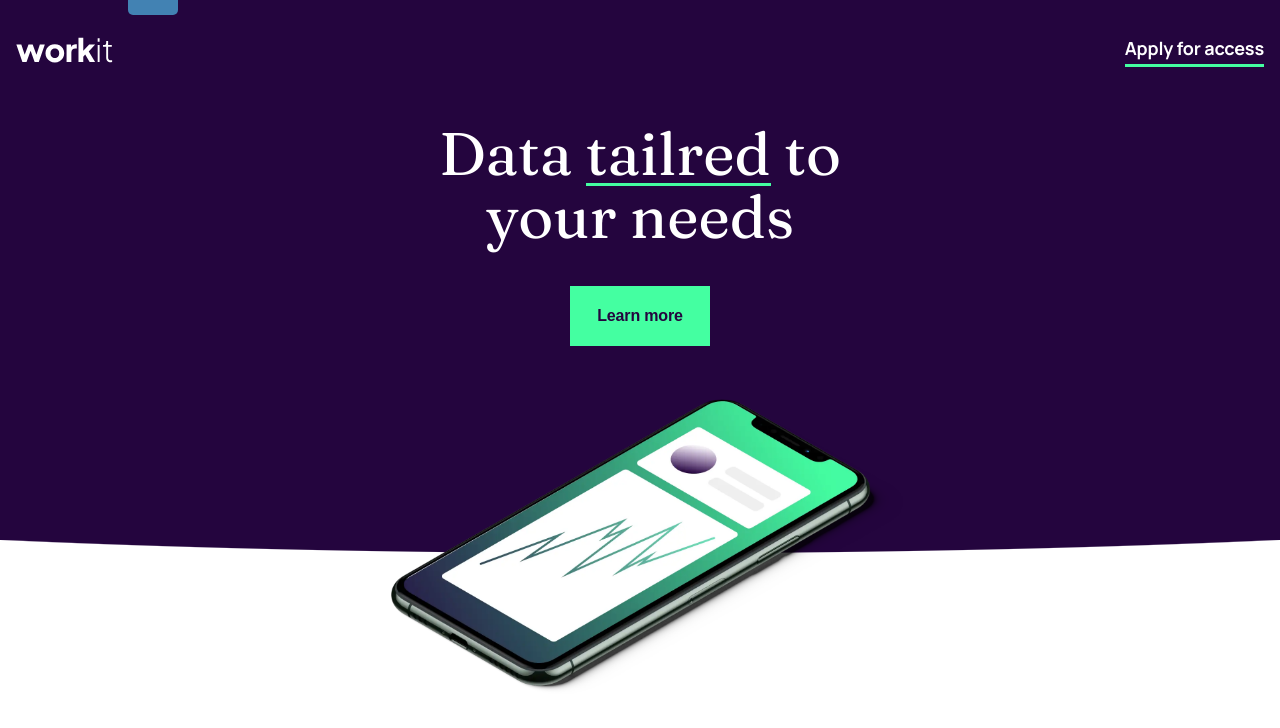
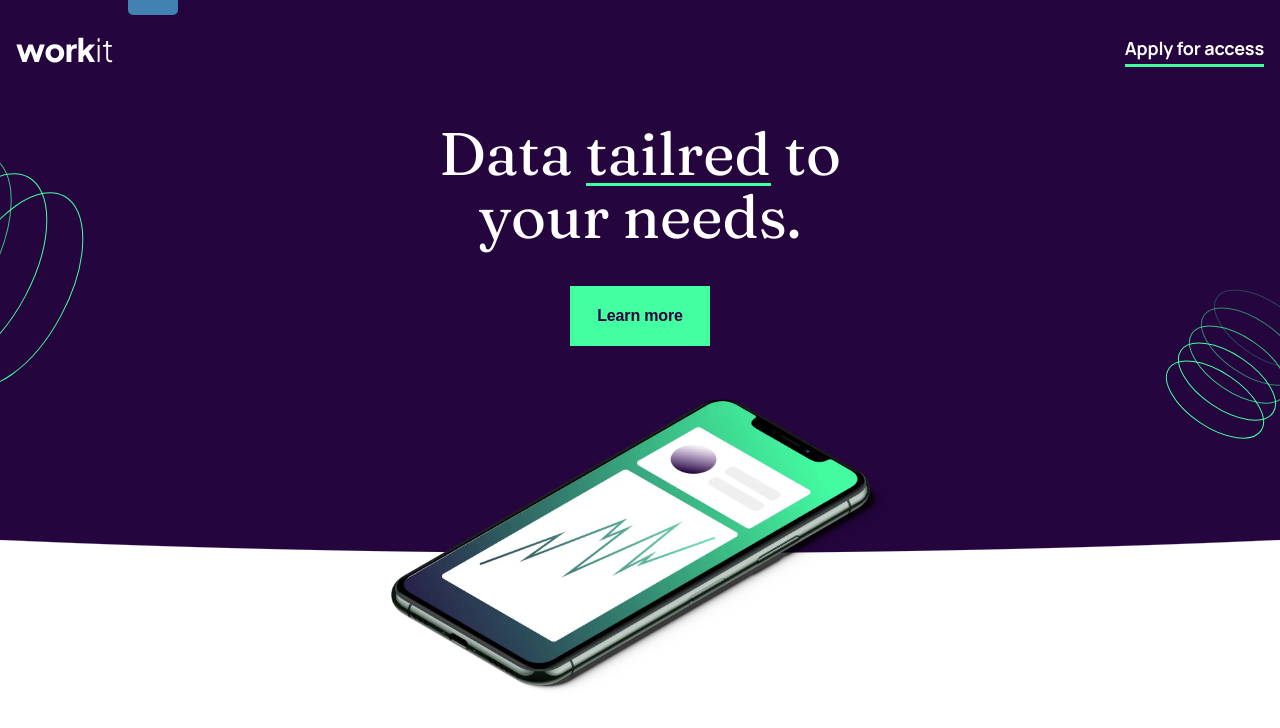
Before and after one commit to alexanderivanov2/frontend-mentor, a Vue app: page /newbie/workit-landing-page in a window 1280 px wide. Shown: the top 728 px of the page. Built offline with nearby package versions, Linux system fonts and the light colour scheme.

Commit message:
add two svg as pseudo element for header tablet and desktop

```diff
--- a/src/assets/styles/pages/LandingPages/_newbieWorkitLandingPage.scss
+++ b/src/assets/styles/pages/LandingPages/_newbieWorkitLandingPage.scss
@@ -11,6 +11,7 @@ $font-family-fraunces: "Fraunces", serif;
     width: 100%;
     max-height: 540px;
     position: relative;
+    overflow-x: clip;
 
     .workit-header-wrapper {
         width: 100%;
@@ -112,7 +113,6 @@ $font-family-fraunces: "Fraunces", serif;
         bottom: -40px;
     }
 
-
     @media screen and (min-width: 300px) {
         max-height: 482px;
 
@@ -174,6 +174,28 @@ $font-family-fraunces: "Fraunces", serif;
                 line-height: 6rem;
                 max-width: 500px;
             }
+
+            &::before {
+                content: '';
+                position: absolute;
+                background-image: url('/public/assets/images/LandingPages/WorkitLandingPage/bg-pattern-1.svg');
+                background-repeat: no-repeat;
+                width: 350px;
+                height: 300px;
+                left: -228px;
+                transform: translateY(-10%);
+            }
+
+            &::after {
+                content: '';
+                position: absolute;
+                background-image: url('/public/assets/images/LandingPages/WorkitLandingPage/bg-pattern-2.svg');
+                background-repeat: no-repeat;
+                width: 300px;
+                height: 181px;
+                left: 90%;
+                transform: translateY(-40%);
+            }
         }
 
         .workit-header-img-wrapper {
@@ -198,6 +220,14 @@ $font-family-fraunces: "Fraunces", serif;
                 max-width: 165px;
                 margin-bottom: 50px;
             }
+
+            &::before {
+                left: -145px;
+            }
+
+            &::after {
+                left: 95%;
+            }
         }
 
         .workit-header-img-wrapper {
--- a/src/views/NewbiePages/NewbieLandingPages/WorkitLandingPage.vue
+++ b/src/views/NewbiePages/NewbieLandingPages/WorkitLandingPage.vue
@@ -6,7 +6,7 @@
                 <a href="#" class="workit-apply-link">Apply for access</a>
             </div>
             <div class="workit-header-top-body">
-                <h1 class="workit-header-top-body-title">Data <span class="underline">tailred</span> to your needs</h1>
+                <h1 class="workit-header-top-body-title">Data <span class="underline">tailred</span> to your needs.</h1>
                 <button class="workit-header-top-body-btn-learn-more shine-btn-effect">Learn more</button>
             </div>
             <div class="workit-header-img-wrapper">
@@ -15,9 +15,6 @@
         </div>
     </header>
     <section class="benefits-section">
-        <!-- <div class="benefits-section-img-wrapper">
-            <img :src="mobileImageHero" alt="image of mobile phone" class="benefits-section-img">
-        </div> -->
 
     </section>
 
```
